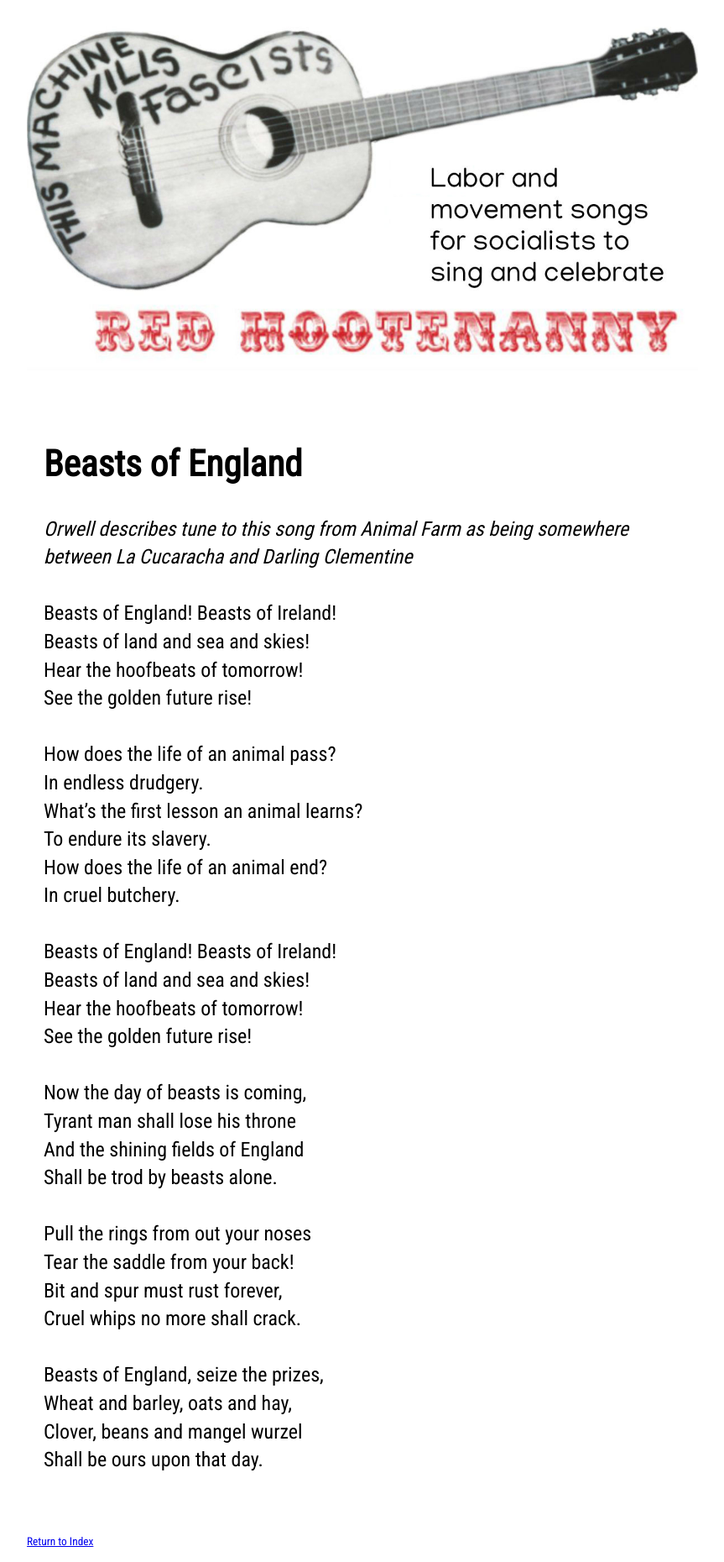
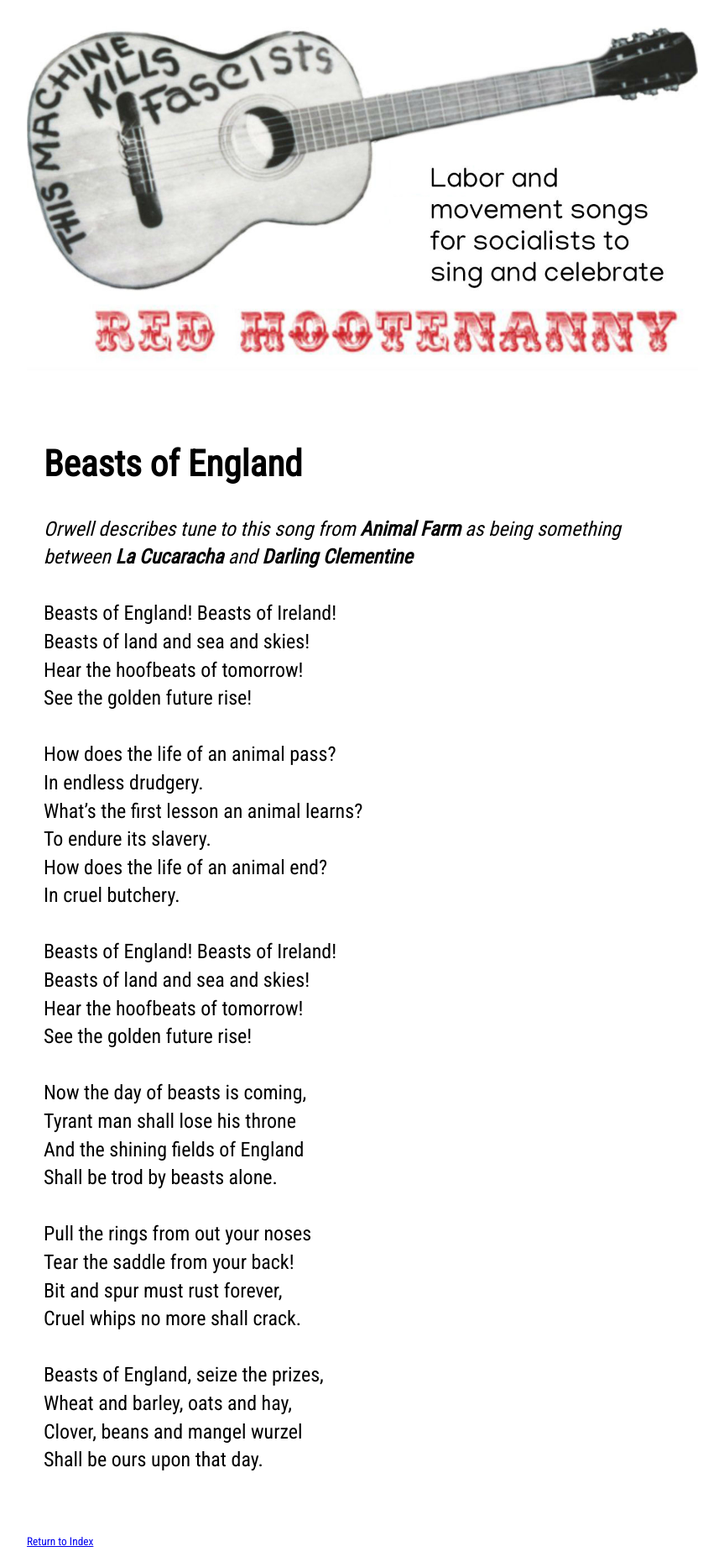
Before and after one commit to socialismconference/songbook.github.io, a Jekyll site: the page built from songs/beasts-of-england.md, in a window 1280 px wide. Shown: the whole page at 84% size, without its empty margins (208-1071 px from the left). Built offline with Jekyll 4.4.1, drawn with Linux system fonts in a browser that asks for light colours; our own code applies the rules of GitHub Pages for plain Markdown files; a script that is not in the unit is left out.

Commit message:
Bold title citations in tune description

```diff
--- a/songs/beasts-of-england.md
+++ b/songs/beasts-of-england.md
@@ -5,7 +5,7 @@ author: George Orwell
 
 ## Beasts of England
 
-> Orwell describes tune to this song from *Animal Farm* as being somewhere between *La Cucaracha* and *Darling Clementine*
+> Orwell describes tune to this song from **Animal Farm** as being something between **La Cucaracha** and **Darling Clementine**
 
 Beasts of England! Beasts of Ireland!
 Beasts of land and sea and skies!
```
